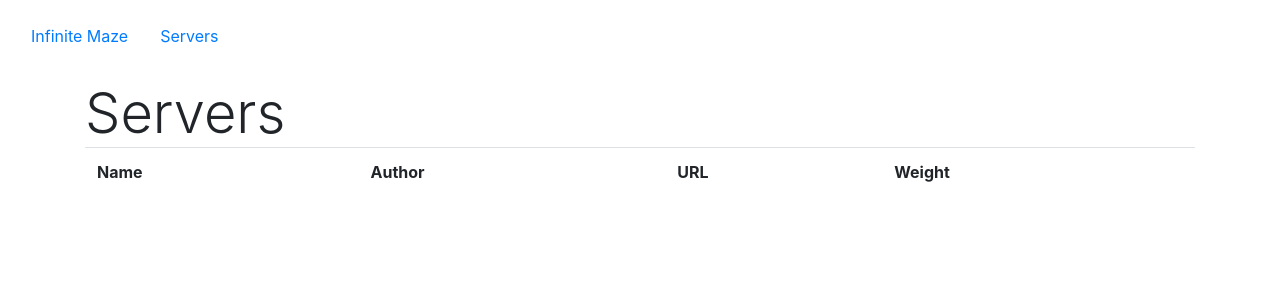
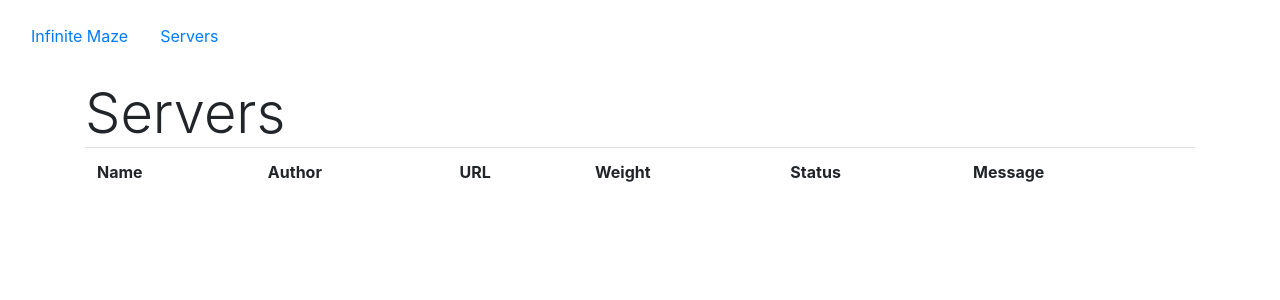
Before and after one commit to illinois/cs340-sp22-infinite-maze-shared, a Flask app: page /servers in a window 1280 px wide. Shown: the top 300 px of the page. Run offline with Flask 2, Linux system fonts and the light colour scheme; lists and menus that the app fills with data are empty; some libraries are stand-ins or nearby versions.

Commit message:
status and message fields for MG to keep informed about errors and error messages

```diff
--- a/app.py
+++ b/app.py
@@ -3,12 +3,14 @@ from flask import Flask, jsonify, render_template, request
 from maze.maze import Maze
 from servers import ServerManager
 import json
-from datetime import datetime, timedelta
 import requests
 from global_maze import GlobalMaze
 
 FREE_SPACE_RADIUS = 10
 ALLOW_DELETE_MAZE = True
+
+STATUS_OK = 0
+STATUS_BAD = 1
 
 app = Flask(__name__)
 server_manager = ServerManager('cs240-infinite-maze')
@@ -54,9 +56,10 @@ def gen_rand_maze_segment():
         free_space.append(coords[1])
 
     mg_name = server_manager.select_random()
-    print("Generator Selected: " + mg_name)
+    print("MG Selected: " + mg_name)
 
     output, status = gen_maze_segment(mg_name, data={'main': [row, col], 'free': free_space})
+
     if status // 100 != 2:
         return output, status
 
@@ -95,22 +98,46 @@ def gen_maze_segment(mg_name: str, data=None):
 
     try:
         r = requests.get(f'{mg_url}/generate', params=dict(request.args), json=data)
-    except:
-        # Remove faulty server from DB
-        # server_manager.remove(mg_name)
-        return "", 500
 
-    if r.status_code // 100 != 2:  # if not a 200-level response
-        # Remove faulty server from DB
-        # server_manager.remove(mg_name)
-        return 'Maze generator error', 500
+    except requests.exceptions.Timeout:
+        message = 'Error: Timeout Error'
+        server_manager.update(mg_name, {"status": STATUS_BAD, "message": message })
+        return message, 500
+
+    except requests.exceptions.TooManyRedirects:
+        message = 'Error: Too Many Redirects'
+        server_manager.update(mg_name, {"status": STATUS_BAD, "message": message })
+        return message, 500
+
+    except requests.exceptions.RequestException as e:
+        message = 'Error: Request Exception'
+        server_manager.update(mg_name, {"status": STATUS_BAD, "message": message })
+        return message, 500
+
+    # if not a 200-level response
+    if r.status_code // 100 != 2:
+        message = f'Error: {r.status_code}'
+        server_manager.update(mg_name, {"status": STATUS_BAD, "message": message })
+        return message, 500
 
     data = r.json()
     geom = data['geom']
 
-    # maze validation
+    try:
+        maze = Maze.decode(geom)
 
-    # maze = Maze.decode(geom)
+        if maze and maze.width % 7 != 0 or maze.height % 7 != 0:
+            message = 'Maze has invalid dimensions'
+            server_manager.update(mg_name, {"status": STATUS_BAD, "message": message})
+            return message, 500
+    except:
+        message = 'Failed to decode maze'
+        server_manager.update(mg_name, {"status": STATUS_BAD, "message": message})
+        return message, 500
+
+    # TODO: Should we forcefully add walls around boundary ?
+    # TODO: Check maze size multiple of 7 or find next closest multiple and expand maze to proper format
+
     # new_width = maze.width
     # new_height = maze.height
 
@@ -126,10 +153,9 @@ def gen_maze_segment(mg_name: str, data=None):
     # maze = maze.add_boundary()
 
     # geom = maze.encode()
+    # print(f'GEOM: {geom}')
 
-    print(f'GEOM: {geom}')
-
-    data['geom'] = geom
+    # data['geom'] = geom
 
     return jsonify(data), 200
 
@@ -154,8 +180,12 @@ def add_maze_generator():
         'name': request.json['name'],
         'url': request.json['url'],
         'author': request.json['author'],
-        'weight': new_weight
+        'weight': new_weight,
+        'status': STATUS_OK,
+        'message': ''
     }
+
+    # TODO: Test MG before adding
 
     status, error_message = server_manager.insert(server)
 
@@ -215,6 +245,3 @@ def UpdateMG(mg_name):
 
     status, message = server_manager.update(mg_name, data)
     return message, status
-
-if environ['FLASK_ENV'] == 'development':
-    reset_maze_state()
--- a/templates/servers.html
+++ b/templates/servers.html
@@ -6,6 +6,8 @@
     <th>Author</th>
     <th>URL</th>
     <th>Weight</th>
+    <th>Status</th>
+    <th>Message</th>
   </tr>
   {% for server in data.servers %}
   <tr>
@@ -13,6 +15,8 @@
     <td>{{ data.servers[server]["author"] }}</td>
     <td>{{ data.servers[server]["url"] }}</td>
     <td>{{ data.servers[server]["weight"] }}</td>
+    <td>{{ data.servers[server]["status"] }}</td>
+    <td>{{ data.servers[server]["message"] }}</td>
   </tr>
   {% endfor %}
 </table>
```
Also changed, not shown: servers.py (+10 -1 lines), 1 other file.
